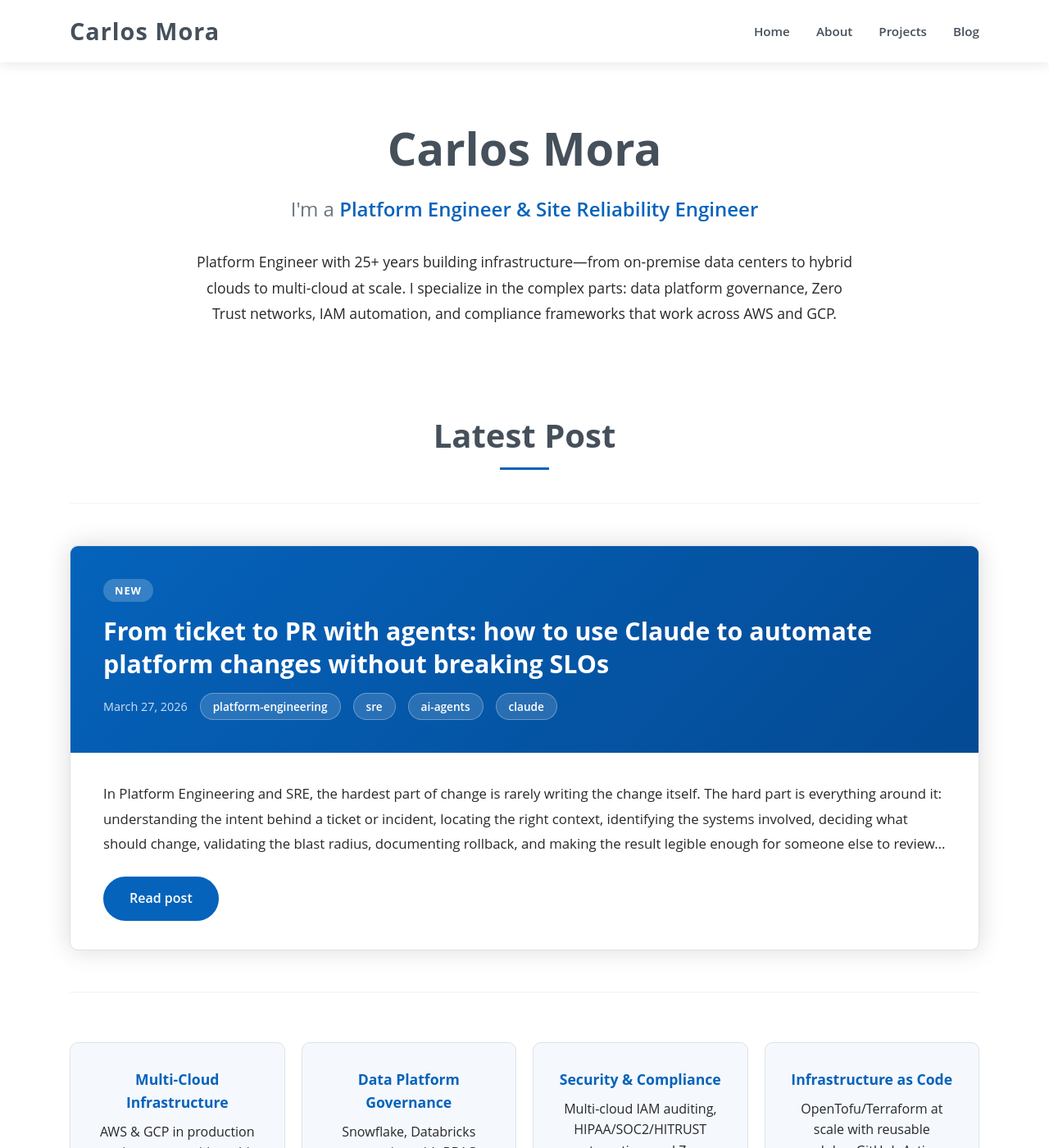
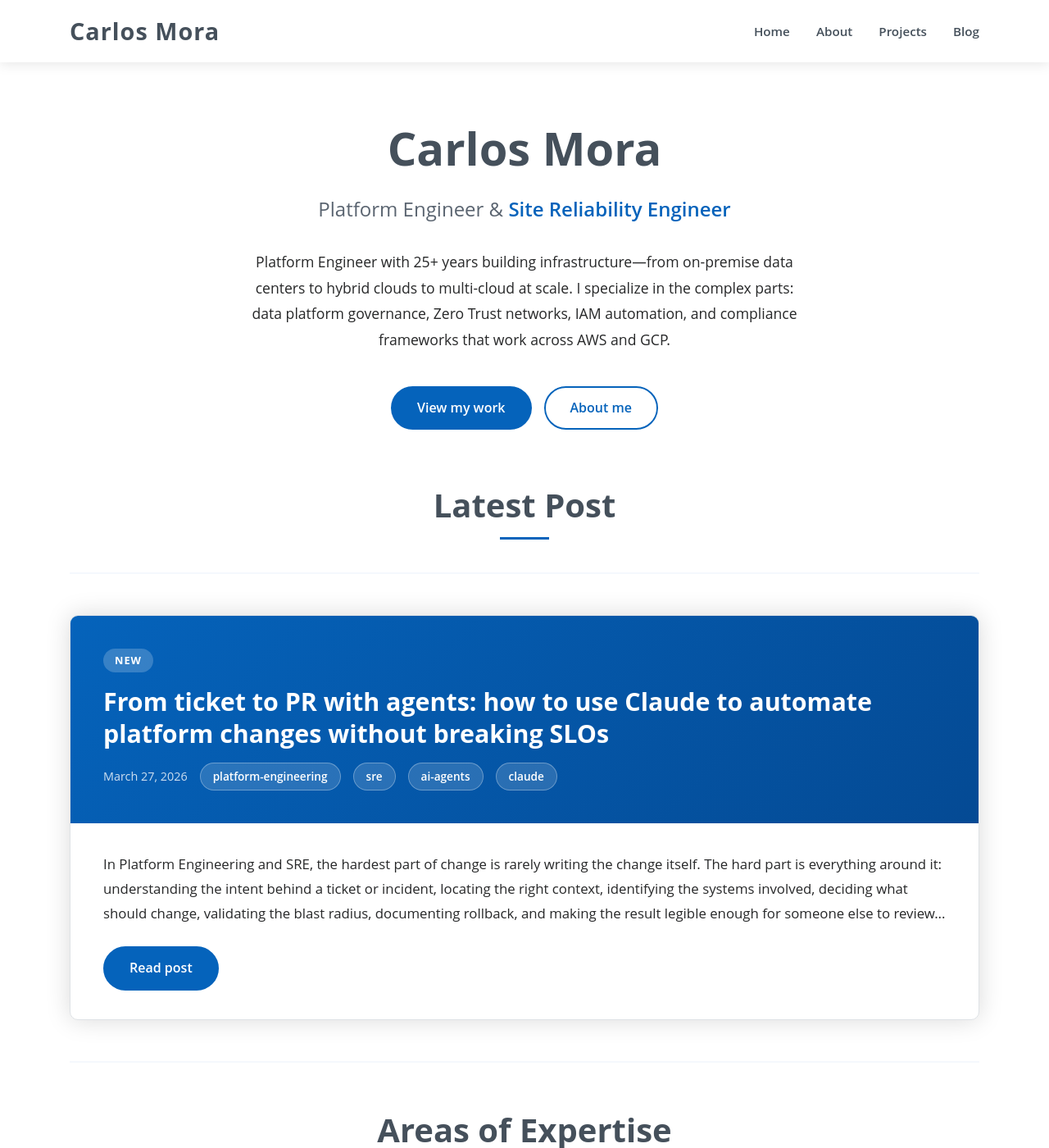
Before and after one commit to carlosmoradev/carlosmoradev.github.io, a Jekyll site: the page built from index.md, in a window 1280 px wide and 1400 px high. Shown: the whole window at 82% size. Built offline with Jekyll 4.4.1, drawn with Linux system fonts in a browser that asks for light colours; some of the changed text lies outside the part shown.

Commit message:
fix: Apply full UX/UI audit — accessibility, hierarchy, mobile, contrast, CTA

```diff
--- a/_includes/header.html
+++ b/_includes/header.html
@@ -3,7 +3,13 @@
     <nav class="site-nav">
       <a href="/" class="site-title">{{ site.title }}</a>
 
-      <div class="nav-links">
+      <button class="hamburger" id="hamburger" aria-label="Toggle navigation" aria-expanded="false">
+        <span></span>
+        <span></span>
+        <span></span>
+      </button>
+
+      <div class="nav-links" id="nav-links">
         <a href="/">Home</a>
         <a href="/about">About</a>
         <a href="/projects">Projects</a>
--- a/assets/css/style.css
+++ b/assets/css/style.css
@@ -6,7 +6,7 @@
   --primary-dark: #044a94;
   --secondary-color: #45505b;
   --text-color: #272829;
-  --text-light: #6c757d;
+  --text-light: #5a6470;
   --bg-color: #ffffff;
   --bg-light: #f5f8fd;
   --border-color: #dee2e6;
@@ -108,7 +108,7 @@ body {
   margin-bottom: 10px;
 }
 
-.hero h2 {
+.hero-subtitle {
   font-size: 1.5rem;
   font-weight: 400;
   color: var(--text-light);
@@ -116,7 +116,7 @@ body {
   margin-bottom: 30px;
 }
 
-.hero h2 span {
+.hero-subtitle span {
   color: var(--primary-color);
   font-weight: 600;
 }
@@ -124,9 +124,50 @@ body {
 .hero-description {
   font-size: 1.1rem;
   color: var(--text-color);
-  max-width: 800px;
+  max-width: 680px;
   margin: 0 auto 40px;
   line-height: 1.8;
+}
+
+.hero-cta {
+  display: flex;
+  gap: 15px;
+  justify-content: center;
+  flex-wrap: wrap;
+  margin-top: 10px;
+}
+
+.btn-secondary {
+  display: inline-block;
+  background: transparent;
+  color: var(--primary-color);
+  padding: 12px 30px;
+  border-radius: 50px;
+  text-decoration: none;
+  font-weight: 600;
+  transition: all 0.3s ease;
+  border: 2px solid var(--primary-color);
+}
+
+.btn-secondary:hover {
+  background: var(--primary-color);
+  color: white;
+  transform: translateY(-2px);
+  box-shadow: 0 5px 15px rgba(5,99,187,0.3);
+  text-decoration: none;
+}
+
+/* Screen reader only utility */
+.sr-only {
+  position: absolute;
+  width: 1px;
+  height: 1px;
+  padding: 0;
+  margin: -1px;
+  overflow: hidden;
+  clip: rect(0,0,0,0);
+  white-space: nowrap;
+  border: 0;
 }
 
 /* Specialties */
@@ -152,11 +193,13 @@ body {
   border-color: var(--primary-color);
 }
 
-.specialty-item strong {
+.specialty-item h3 {
   display: block;
   color: var(--primary-color);
   font-size: 1.1rem;
+  font-weight: 700;
   margin-bottom: 10px;
+  margin-top: 0;
 }
 
 /* Section Titles */
@@ -167,6 +210,7 @@ body {
   border-bottom: 2px solid var(--bg-light);
 }
 
+.section-title h1,
 .section-title h2 {
   font-size: 2.5rem;
   font-weight: 700;
@@ -177,6 +221,7 @@ body {
   display: inline-block;
 }
 
+.section-title h1::after,
 .section-title h2::after {
   content: '';
   position: absolute;
@@ -403,19 +448,19 @@ body {
   margin-bottom: 16px;
 }
 
-.post-featured-header h2 {
+.post-featured-header h3 {
   font-size: 1.9rem;
   font-weight: 700;
   margin: 0 0 15px 0;
   line-height: 1.3;
 }
 
-.post-featured-header h2 a {
+.post-featured-header h3 a {
   color: white;
   text-decoration: none;
 }
 
-.post-featured-header h2 a:hover {
+.post-featured-header h3 a:hover {
   text-decoration: underline;
 }
 
@@ -461,17 +506,18 @@ body {
   transform: translateY(-5px);
 }
 
-.post-preview h2, .project-preview h2 {
+.post-preview h3, .project-preview h3 {
   margin-top: 0;
+  font-size: 1.4rem;
 }
 
-.post-preview h2 a, .project-preview h2 a {
+.post-preview h3 a, .project-preview h3 a {
   color: var(--secondary-color);
   text-decoration: none;
   transition: color 0.3s ease;
 }
 
-.post-preview h2 a:hover, .project-preview h2 a:hover {
+.post-preview h3 a:hover, .project-preview h3 a:hover {
   color: var(--primary-color);
 }
 
@@ -522,7 +568,7 @@ body {
   margin-top: 50px;
   margin-bottom: 20px;
   padding-bottom: 10px;
-  border-bottom: 2px solid var(--bg-light);
+  border-bottom: 2px solid var(--border-color);
 }
 
 .project-content h3, .post-content h3 {
@@ -730,6 +776,77 @@ hr {
   }
 }
 
+/* Hamburger Menu */
+.hamburger {
+  display: none;
+  flex-direction: column;
+  gap: 5px;
+  background: none;
+  border: none;
+  cursor: pointer;
+  padding: 5px;
+  z-index: 1001;
+}
+
+.hamburger span {
+  display: block;
+  width: 24px;
+  height: 2px;
+  background: var(--secondary-color);
+  border-radius: 2px;
+  transition: all 0.3s ease;
+}
+
+.hamburger.open span:nth-child(1) {
+  transform: translateY(7px) rotate(45deg);
+}
+
+.hamburger.open span:nth-child(2) {
+  opacity: 0;
+}
+
+.hamburger.open span:nth-child(3) {
+  transform: translateY(-7px) rotate(-45deg);
+}
+
+@media (max-width: 600px) {
+  .hamburger {
+    display: flex;
+  }
+
+  .nav-links {
+    display: none;
+    position: absolute;
+    top: 100%;
+    left: 0;
+    right: 0;
+    background: var(--bg-color);
+    flex-direction: column;
+    gap: 0;
+    box-shadow: 0 8px 20px rgba(0,0,0,0.1);
+    padding: 10px 0;
+    z-index: 1000;
+  }
+
+  .nav-links.open {
+    display: flex;
+  }
+
+  .nav-links a {
+    padding: 14px 24px;
+    font-size: 1rem;
+    border-bottom: 1px solid var(--bg-light);
+  }
+
+  .nav-links a::after {
+    display: none;
+  }
+
+  .site-header {
+    position: relative;
+  }
+}
+
 /* Animation */
 @keyframes fadeInUp {
   from {
@@ -742,6 +859,29 @@ hr {
   }
 }
 
-.project-card, .post-preview, .specialty-item {
-  animation: fadeInUp 0.6s ease-out;
+.project-card, .post-preview, .specialty-item, .post-featured {
+  animation: fadeInUp 0.5s ease-out both;
 }
+
+.specialty-item:nth-child(1) { animation-delay: 0s; }
+.specialty-item:nth-child(2) { animation-delay: 0.1s; }
+.specialty-item:nth-child(3) { animation-delay: 0.2s; }
+.specialty-item:nth-child(4) { animation-delay: 0.3s; }
+
+.project-card:nth-child(1) { animation-delay: 0s; }
+.project-card:nth-child(2) { animation-delay: 0.1s; }
+.project-card:nth-child(3) { animation-delay: 0.2s; }
+
+.post-preview:nth-child(1) { animation-delay: 0s; }
+.post-preview:nth-child(2) { animation-delay: 0.1s; }
+.post-preview:nth-child(3) { animation-delay: 0.2s; }
+
+/* Respect user motion preferences */
+@media (prefers-reduced-motion: reduce) {
+  .project-card, .post-preview, .specialty-item, .post-featured {
+    animation: none;
+  }
+  * {
+    transition-duration: 0.01ms !important;
+  }
+}
--- a/index.md
+++ b/index.md
@@ -5,10 +5,14 @@ title: Home
 
 <section class="hero">
   <h1>Carlos Mora</h1>
-  <h2>I'm a <span>Platform Engineer & Site Reliability Engineer</span></h2>
+  <p class="hero-subtitle">Platform Engineer & <span>Site Reliability Engineer</span></p>
   <p class="hero-description">
     Platform Engineer with 25+ years building infrastructure—from on-premise data centers to hybrid clouds to multi-cloud at scale. I specialize in the complex parts: data platform governance, Zero Trust networks, IAM automation, and compliance frameworks that work across AWS and GCP.
   </p>
+  <div class="hero-cta">
+    <a href="/projects" class="btn-primary">View my work</a>
+    <a href="/about" class="btn-secondary">About me</a>
+  </div>
 </section>
 
 {% assign latest = site.posts.first %}
@@ -21,7 +25,7 @@ title: Home
   <article class="post-featured">
     <div class="post-featured-header">
       <span class="post-featured-badge">New</span>
-      <h2><a href="{{ latest.url }}">{{ latest.title }}</a></h2>
+      <h3><a href="{{ latest.url }}">{{ latest.title }}</a></h3>
       <div class="post-featured-meta">
         <time datetime="{{ latest.date | date_to_xmlschema }}">{{ latest.date | date: "%B %d, %Y" }}</time>
         {% if latest.tags %}
@@ -33,7 +37,7 @@ title: Home
     </div>
     <div class="post-featured-body">
       <p>{{ latest.excerpt | strip_html | truncatewords: 60 }}</p>
-      <a href="{{ latest.url }}" class="btn-primary">Read post</a>
+      <a href="{{ latest.url }}" class="btn-primary" aria-label="Read post: {{ latest.title }}">Read post</a>
     </div>
   </article>
 </section>
@@ -41,23 +45,28 @@ title: Home
 ---
 
 {% endif %}
-<section class="specialties">
-  <article class="specialty-item">
-    <strong>Multi-Cloud Infrastructure</strong>
-    <p>AWS & GCP in production environments with multi-account strategies and hybrid connectivity patterns</p>
-  </article>
-  <article class="specialty-item">
-    <strong>Data Platform Governance</strong>
-    <p>Snowflake, Databricks automation with RBAC, cost controls, and compliance built-in</p>
-  </article>
-  <article class="specialty-item">
-    <strong>Security & Compliance</strong>
-    <p>Multi-cloud IAM auditing, HIPAA/SOC2/HITRUST automation, and Zero Trust implementations</p>
-  </article>
-  <article class="specialty-item">
-    <strong>Infrastructure as Code</strong>
-    <p>OpenTofu/Terraform at scale with reusable modules, GitHub Actions OIDC, and validation frameworks</p>
-  </article>
+<section>
+  <header class="section-title">
+    <h2>Areas of Expertise</h2>
+  </header>
+  <div class="specialties">
+    <article class="specialty-item">
+      <h3>Multi-Cloud Infrastructure</h3>
+      <p>AWS & GCP in production environments with multi-account strategies and hybrid connectivity patterns</p>
+    </article>
+    <article class="specialty-item">
+      <h3>Data Platform Governance</h3>
+      <p>Snowflake, Databricks automation with RBAC, cost controls, and compliance built-in</p>
+    </article>
+    <article class="specialty-item">
+      <h3>Security & Compliance</h3>
+      <p>Multi-cloud IAM auditing, HIPAA/SOC2/HITRUST automation, and Zero Trust implementations</p>
+    </article>
+    <article class="specialty-item">
+      <h3>Infrastructure as Code</h3>
+      <p>OpenTofu/Terraform at scale with reusable modules, GitHub Actions OIDC, and validation frameworks</p>
+    </article>
+  </div>
 </section>
 
 ---
@@ -83,7 +92,7 @@ title: Home
           <strong>Impact:</strong> 95% reduction in audit time<br>
           <strong>Tech:</strong> Python, Snowflake, Pandas, Multi-cloud
         </div>
-        <a href="/projects/snowflake-governance" class="btn-primary">View Case Study</a>
+        <a href="/projects/snowflake-governance" class="btn-primary" aria-label="View case study: Multi-Account Data Warehouse Governance">View Case Study</a>
       </div>
     </article>
   </div>
@@ -99,7 +108,7 @@ title: Home
   {% if site.posts.size > 0 %}
     {% for post in site.posts limit:3 %}
     <article class="post-preview">
-      <h2><a href="{{ post.url }}">{{ post.title }}</a></h2>
+      <h3><a href="{{ post.url }}">{{ post.title }}</a></h3>
       <div class="post-meta">
         <time datetime="{{ post.date | date_to_xmlschema }}">{{ post.date | date: "%B %d, %Y" }}</time>
         {% if post.tags %}
@@ -111,7 +120,7 @@ title: Home
         {% endif %}
       </div>
       <p>{{ post.excerpt | strip_html | truncatewords: 40 }}</p>
-      <a href="{{ post.url }}" class="read-more">Read more</a>
+      <a href="{{ post.url }}" class="read-more" aria-label="Read more: {{ post.title }}">Read more</a>
     </article>
     {% endfor %}
 
@@ -130,7 +139,7 @@ title: Home
 
   <article class="certifications-box">
     <div class="cert-content">
-      <h3 style="margin-top: 0;">✅ Google Cloud Professional Cloud Architect</h3>
+      <h3 style="margin-top: 0;">Google Cloud Professional Cloud Architect</h3>
       <p><strong>Status:</strong> Certified</p>
       <p>Production experience with Databricks on GCP, multi-cloud VPC design, IAM governance patterns, and data platform infrastructure.</p>
       <p style="margin-top: 15px;">
@@ -146,7 +155,7 @@ title: Home
 
   <article class="certifications-box">
     <div class="cert-content">
-      <h3 style="margin-top: 0;">✅ Google Cloud Associate Cloud Engineer</h3>
+      <h3 style="margin-top: 0;">Google Cloud Associate Cloud Engineer</h3>
       <p><strong>Status:</strong> Certified</p>
       <p>Hands-on experience deploying applications, monitoring operations, and managing enterprise solutions on Google Cloud Platform.</p>
       <p style="margin-top: 15px;">
@@ -162,7 +171,7 @@ title: Home
 
   <article class="certifications-box">
     <div class="cert-content">
-      <h3 style="margin-top: 0;">🎯 AWS Solutions Architect Professional</h3>
+      <h3 style="margin-top: 0;">AWS Solutions Architect Professional</h3>
       <p><strong>Status:</strong> In Preparation</p>
       <p>Hands-on production experience with multi-account architectures, hybrid cloud connectivity (RDS Proxy + NLB), IAM security automation, and cost optimization strategies across AWS and GCP.</p>
     </div>
```
Also changed, not shown: other parts of _includes/header.html (+12 -0 lines), about.md (+3 -4 lines), blog.md (+6 -6 lines), projects.md (+1 -1 lines).
